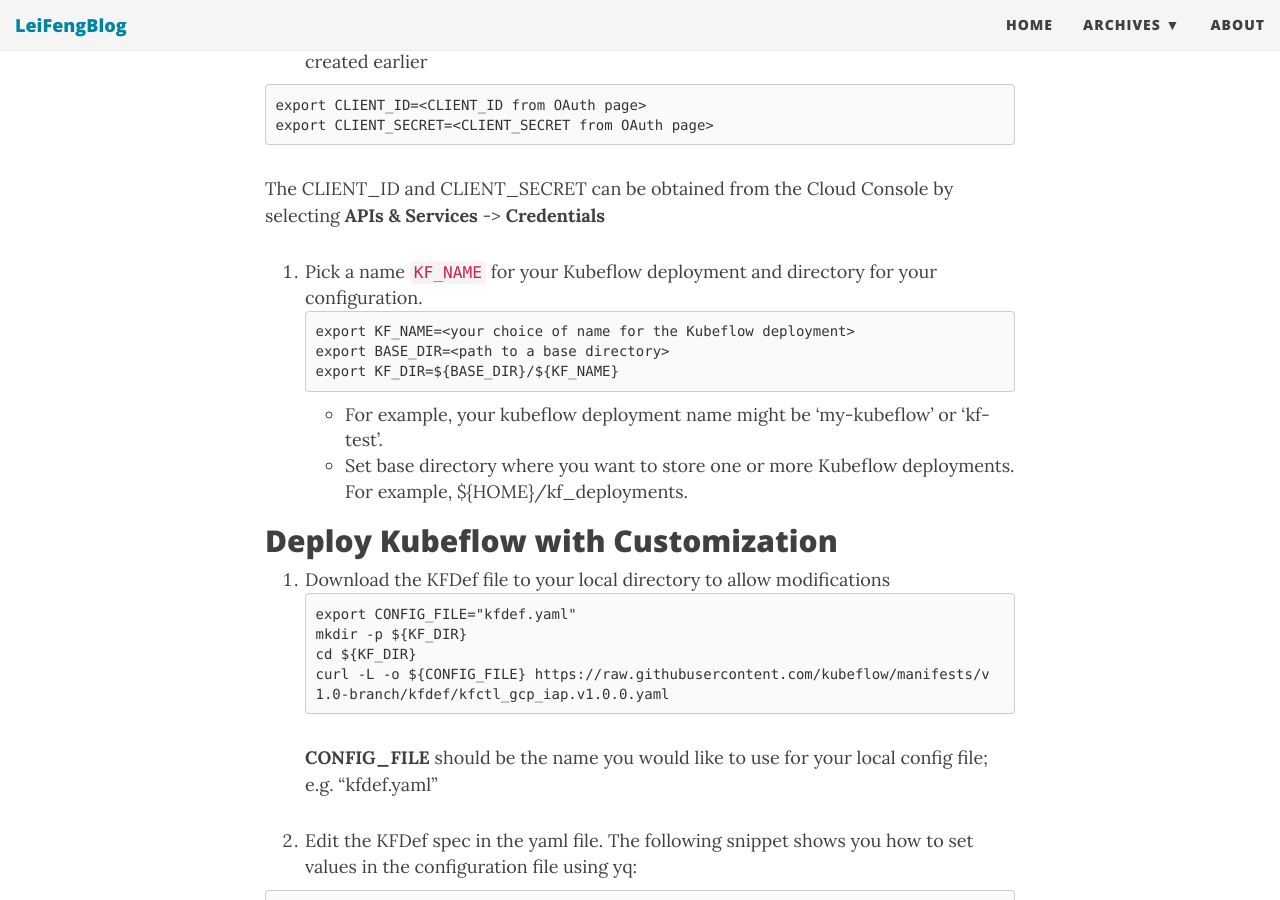
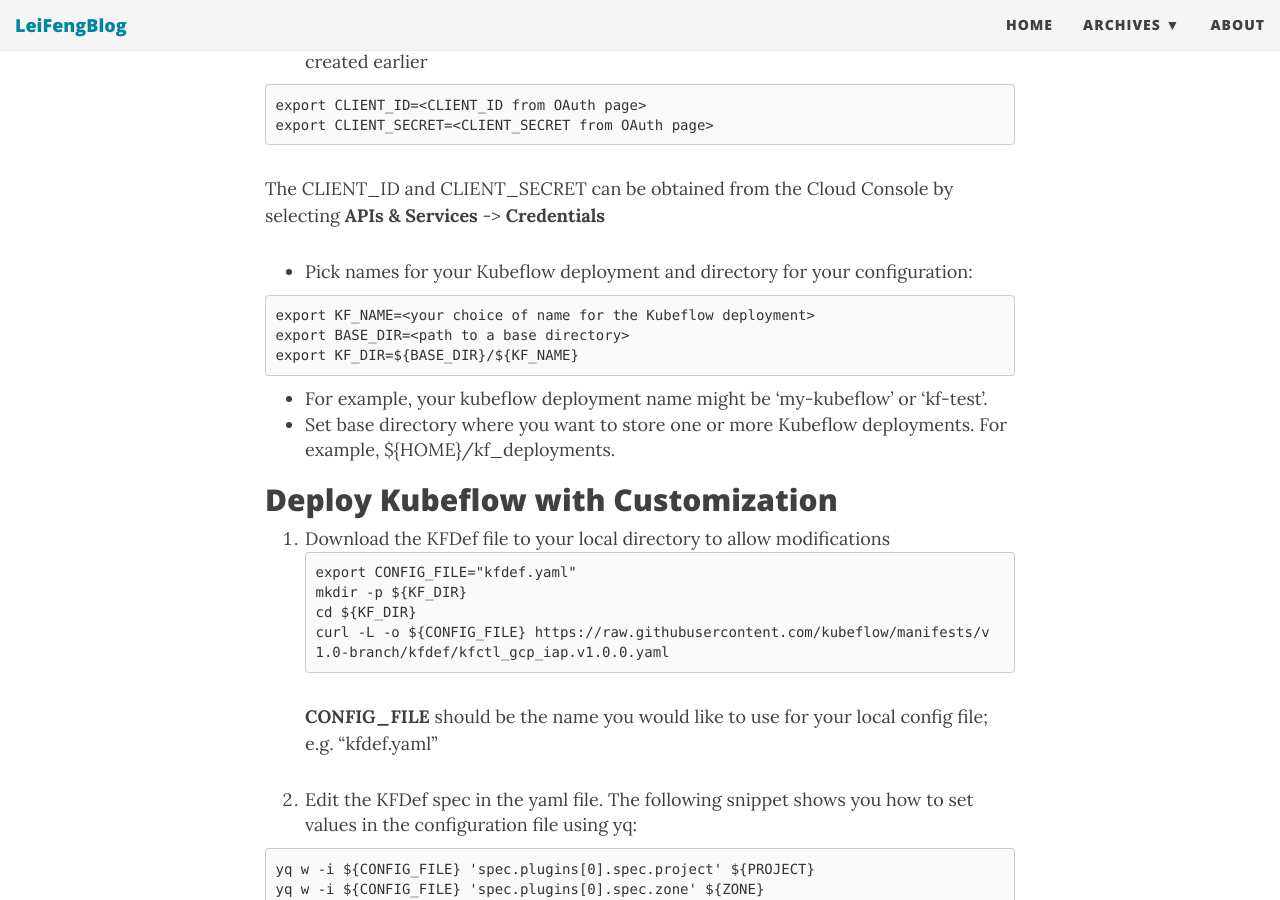
Before and after one commit to stonefl/stonefl.github.io, a Jekyll site: the page built from _posts/2020-03-16-setup-kubeflow-cluster-in-shared-vpc-on-google-cloud-platform.md, in a window 1280 px wide and 900 px high, scrolled down 1419 px. Built offline with Jekyll 4.4.1, drawn with Linux system fonts in a browser that asks for light colours; nearby versions of some CDN libraries; comment, search, counter and statistics services are not loaded.

Commit message:
Update 2020-03-16-setup-kubeflow-cluster-in-shared-vpc-on-google-cloud-platform.md

````diff
--- a/_posts/2020-03-16-setup-kubeflow-cluster-in-shared-vpc-on-google-cloud-platform.md
+++ b/_posts/2020-03-16-setup-kubeflow-cluster-in-shared-vpc-on-google-cloud-platform.md
@@ -59,7 +59,8 @@
 
 The CLIENT_ID and CLIENT_SECRET can be obtained from the Cloud Console by selecting **APIs & Services** -> **Credentials**
 
-8. Pick a name `KF_NAME` for your Kubeflow deployment and directory for your configuration.
+- Pick names for your Kubeflow deployment and directory for your configuration:
+
 ```
 export KF_NAME=<your choice of name for the Kubeflow deployment>
 export BASE_DIR=<path to a base directory>
````
